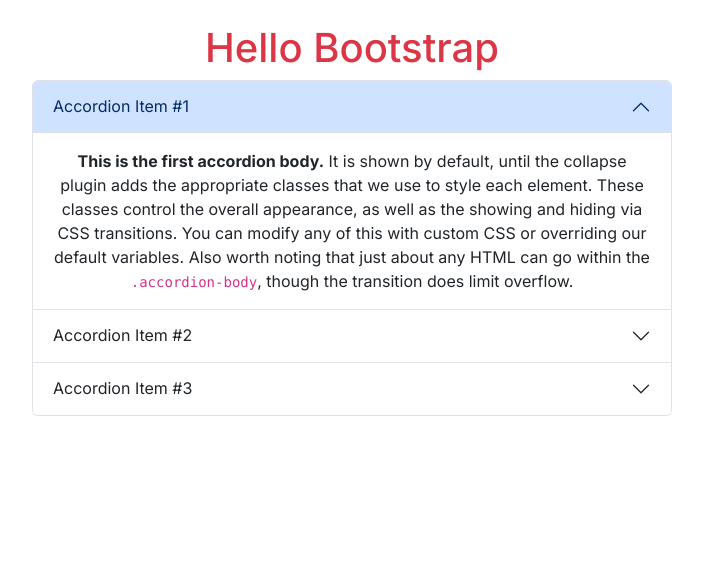
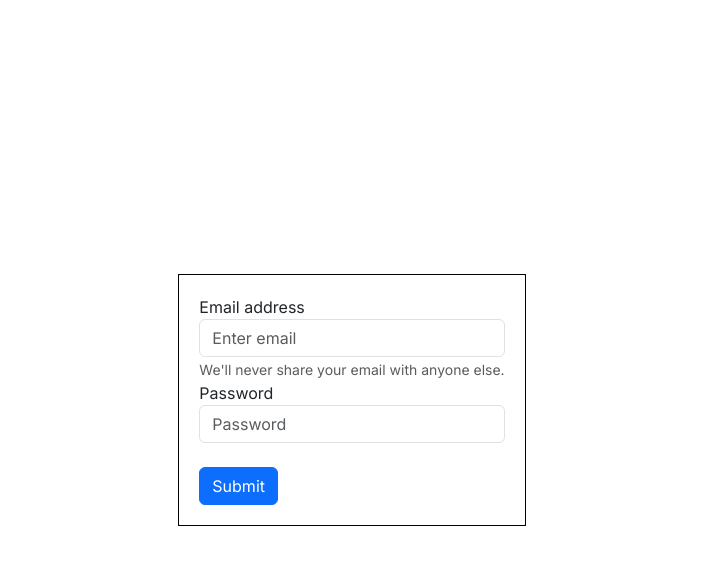
Before and after one commit to swe-ws-24/swe-buch-fe, a Next.js app: page / in a window 1280 px wide. Shown: the top 564 px of the page, without its empty margins (288-991 px from the left). Built offline with nearby package versions, Linux system fonts and the light colour scheme.

Commit message:
Added: Login Form

```diff
--- a/package.json
+++ b/package.json
@@ -16,10 +16,10 @@
   },
   "devDependencies": {
     "@types/node": "^20",
-    "@types/react": "^18",
-    "@types/react-dom": "^18",
+    "@types/react": "18.3.3",
+    "@types/react-dom": "18.3.0",
     "eslint": "^8",
     "eslint-config-next": "14.2.3",
-    "typescript": "^5"
+    "typescript": "5.4.5"
   }
 }
--- a/src/app/page.tsx
+++ b/src/app/page.tsx
@@ -1,46 +1,11 @@
+import LoginForm from "@/components/loginPage/LoginForm";
+
 export default function Home() {
   return (
     <main>
-      <div className="text-center mt-4 col-md-6 mx-auto">
-        <h1 className="text-danger">Hello Bootstrap</h1>
-
-        <div className="accordion" id="accordionExample">
-          <div className="accordion-item">
-            <h2 className="accordion-header" id="headingOne">
-              <button className="accordion-button" type="button" data-bs-toggle="collapse" data-bs-target="#collapseOne" aria-expanded="true" aria-controls="collapseOne">
-                Accordion Item #1
-              </button>
-            </h2>
-            <div id="collapseOne" className="accordion-collapse collapse show" aria-labelledby="headingOne" data-bs-parent="#accordionExample">
-              <div className="accordion-body">
-                <strong>This is the first accordion body.</strong> It is shown by default, until the collapse plugin adds the appropriate classes that we use to style each element. These classes control the overall appearance, as well as the showing and hiding via CSS transitions. You can modify any of this with custom CSS or overriding our default variables. Also worth noting that just about any HTML can go within the <code>.accordion-body</code>, though the transition does limit overflow.
-              </div>
-            </div>
-          </div>
-          <div className="accordion-item">
-            <h2 className="accordion-header" id="headingTwo">
-              <button className="accordion-button collapsed" type="button" data-bs-toggle="collapse" data-bs-target="#collapseTwo" aria-expanded="false" aria-controls="collapseTwo">
-                Accordion Item #2
-              </button>
-            </h2>
-            <div id="collapseTwo" className="accordion-collapse collapse" aria-labelledby="headingTwo" data-bs-parent="#accordionExample">
-              <div className="accordion-body">
-                <strong>This is the second accordion body.</strong> It is hidden by default, until the collapse plugin adds the appropriate classes that we use to style each element. These classes control the overall appearance, as well as the showing and hiding via CSS transitions. You can modify any of this with custom CSS or overriding our default variables. Also worth noting that just about any HTML can go within the <code>.accordion-body</code>, though the transition does limit overflow.
-              </div>
-            </div>
-          </div>
-          <div className="accordion-item">
-            <h2 className="accordion-header" id="headingThree">
-              <button className="accordion-button collapsed" type="button" data-bs-toggle="collapse" data-bs-target="#collapseThree" aria-expanded="false" aria-controls="collapseThree">
-                Accordion Item #3
-              </button>
-            </h2>
-            <div id="collapseThree" className="accordion-collapse collapse" aria-labelledby="headingThree" data-bs-parent="#accordionExample">
-              <div className="accordion-body">
-                <strong>This is the third accordion body.</strong> It is hidden by default, until the collapse plugin adds the appropriate classes that we use to style each element. These classes control the overall appearance, as well as the showing and hiding via CSS transitions. You can modify any of this with custom CSS or overriding our default variables. Also worth noting that just about any HTML can go within the <code>.accordion-body</code>, though the transition does limit overflow.
-              </div>
-            </div>
-          </div>
+      <div style={{ display: "flex", justifyContent: "center", alignItems: "center", height: "100vh" }}>
+        <div style={{ border: "1px solid black", padding: "20px" }}>
+          <LoginForm />
         </div>
       </div>
     </main>
--- /dev/null
+++ b/src/components/loginPage/LoginForm.tsx
@@ -0,0 +1,21 @@
+const LoginForm: React.FC = () => {
+    return (
+        <form>
+            <div className="form-group">
+                <label htmlFor="exampleInputEmail1">Email address</label>
+                <input type="email" className="form-control" id="exampleInputEmail1" aria-describedby="emailHelp" placeholder="Enter email" />
+                <small id="emailHelp" className="form-text text-muted">We'll never share your email with anyone else.</small>
+            </div>
+            <div className="form-group">
+                <label htmlFor="exampleInputPassword1">Password</label>
+                <input type="password" className="form-control" id="exampleInputPassword1" placeholder="Password" />
+            </div>
+            <div className="form-group">
+                <br />
+            </div>
+            <button type="submit" className="btn btn-primary">Submit</button>
+        </form>
+    );
+}
+
+export default LoginForm;
```
Also changed, not shown: 1 other file (tests, documents, lock files or other folders).
